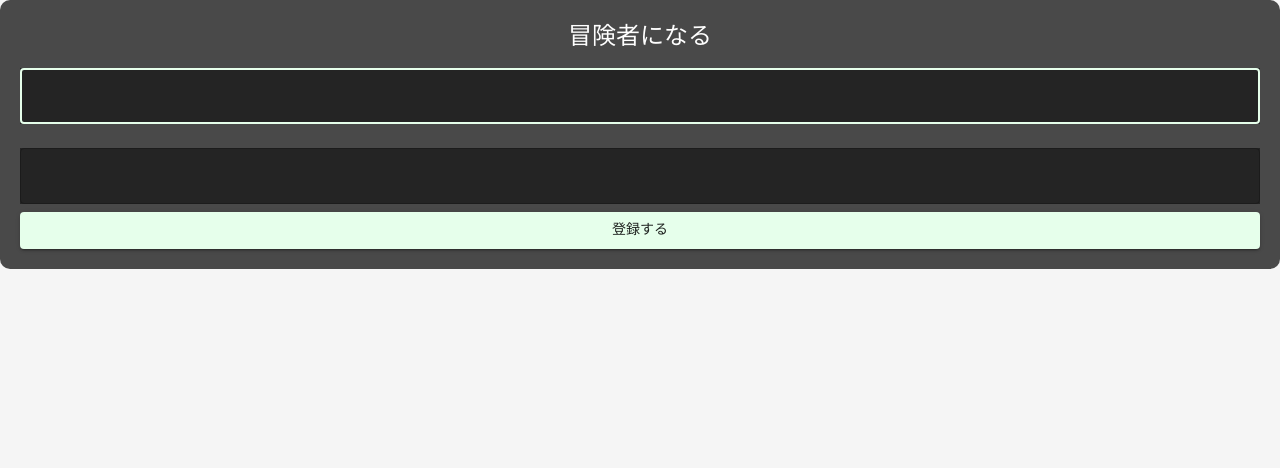
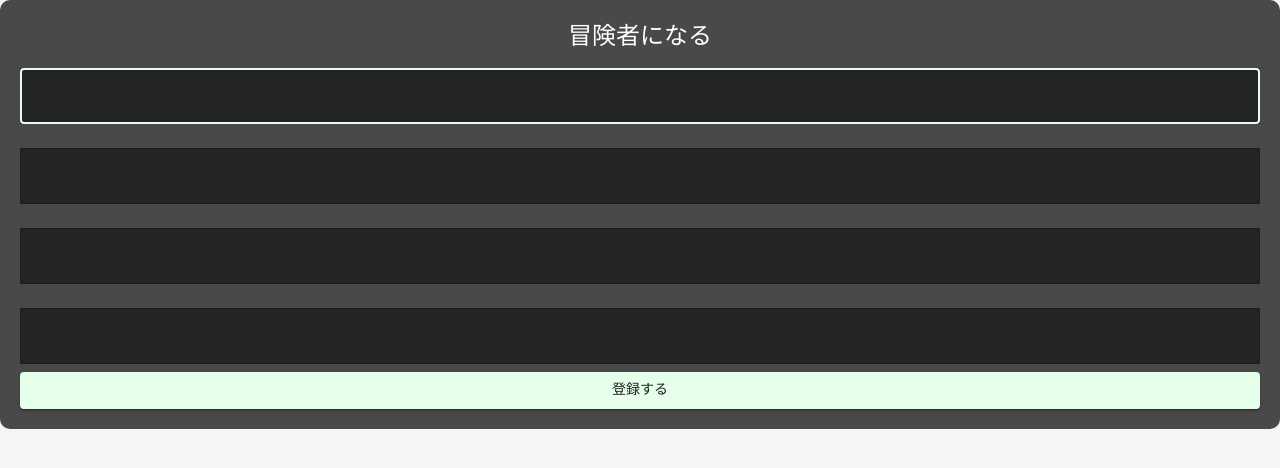
Before and after one commit to furusunmk2/business-competition, a React (Create React App) app: page /register in a window 1280 px wide. Shown: the top 468 px of the page. Built offline with nearby package versions, Linux system fonts and the light colour scheme.

Commit message:
first commit

```diff
--- a/package.json
+++ b/package.json
@@ -9,7 +9,9 @@
     "@mui/icons-material": "^5.15.20",
     "@mui/material": "^5.15.20",
     "axios": "^1.7.2",
+    "bcrypt": "^5.1.1",
     "cors": "^2.8.5",
+    "mysql2": "^3.10.1",
     "prop-types": "^15.8.1",
     "react": "^18.3.1",
     "react-dom": "^18.3.1",
--- a/src/Register.js
+++ b/src/Register.js
@@ -7,19 +7,24 @@ import { TextField, Button, Typography } from '@mui/material';
 import axios from 'axios';
 import './Register.css';
 
-const Register = ({ setUsername: setGlobalUsername, setPassword: setGlobalPassword }) => {
+const Register = ({ setUsername: setGlobalUsername,setEmail: setGlobalEmail, setPassword: setGlobalPassword,setNickname: setGlobalNickname}) => {
   const [username, setUsername] = useState('');
   const [password, setPassword] = useState('');
+  const [nickname, setNickname] = useState('');
+  const [email, setEmail] = useState('');
 
   const handleRegister = async (e) => {
     e.preventDefault();
     try {
-      const response = await axios.post('http://localhost:5000/register', { username, password });
+      const response = await axios.post('http://localhost:3001/register', { username, email, password, nickname});
       console.log(response.data);
       if (response.status === 200) {
         alert('Registration successful');
         setGlobalUsername(username);
+        setGlobalEmail(email);
         setGlobalPassword(password);
+        setGlobalNickname(nickname);
+
       } else {
         alert(`Registration failed: ${response.data.message}`);
       }
@@ -65,6 +70,33 @@ const Register = ({ setUsername: setGlobalUsername, setPassword: setGlobalPasswo
           className="dq-input"
           InputLabelProps={{ className: 'dq-input-label' }}
         />
+        <TextField
+          variant="outlined"
+          margin="normal"
+          required
+          fullWidth
+          name="email"
+          type="email"
+          id="email"
+          autoComplete="email"
+          onChange={(e) => setEmail(e.target.value)}
+          className="dq-input"
+          InputLabelProps={{ className: 'dq-input-label' }}
+        />
+
+        <TextField
+          variant="outlined"
+          margin="normal"
+          required
+          fullWidth
+          name="nickname"
+          type="nickname"
+          id="nickname"
+          autoComplete="current-password"
+          onChange={(e) => setNickname(e.target.value)}
+          className="dq-input"
+          InputLabelProps={{ className: 'dq-input-label' }}
+        />
         <Button
           type="submit"
           fullWidth
```
Also changed, not shown: server.js (+32 -17 lines), 1 other file (tests, documents, lock files or other folders).
